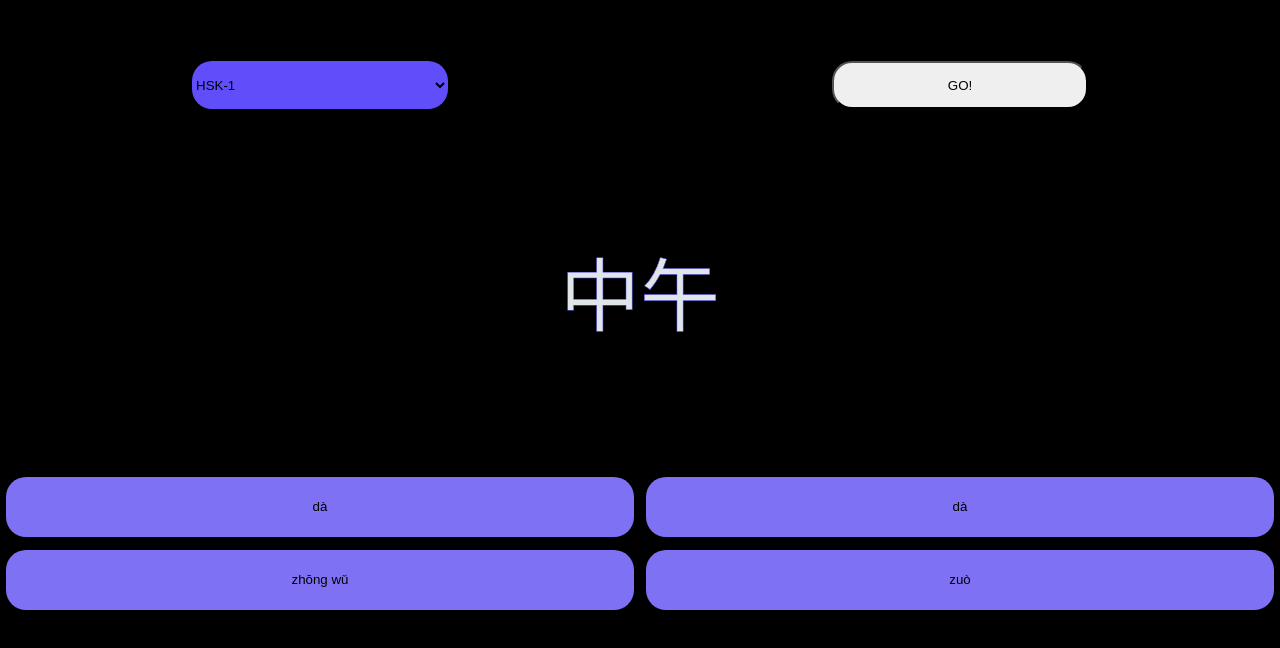
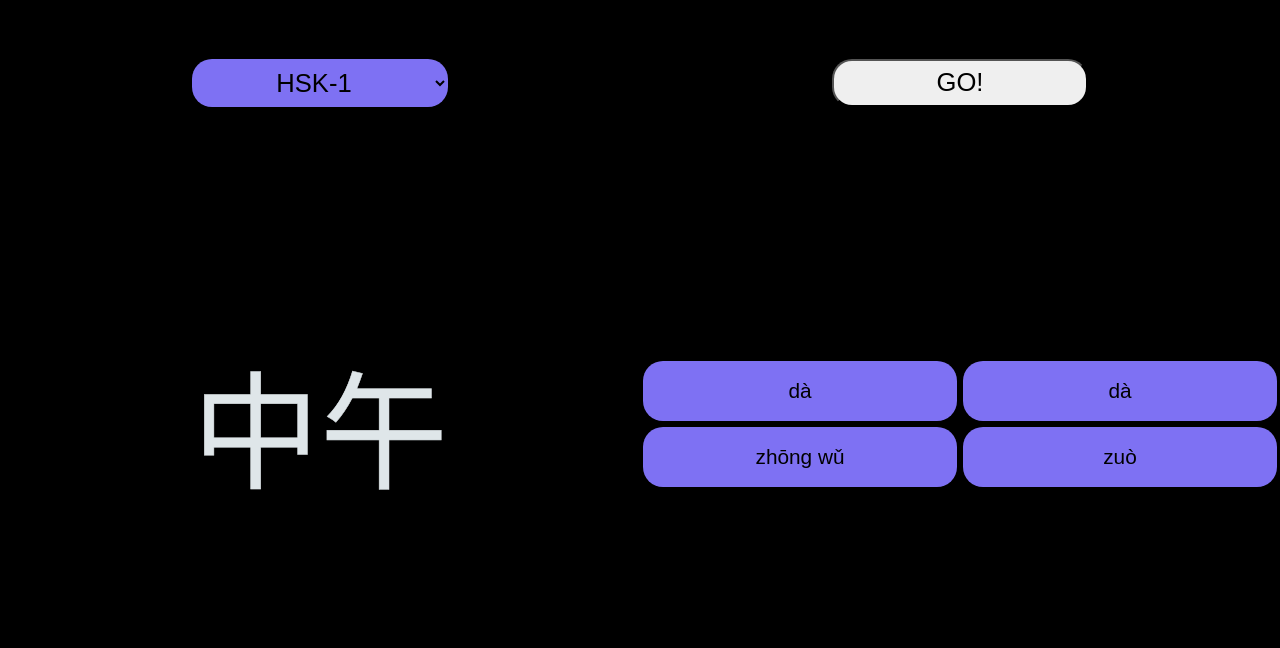
Before and after one commit to GaloMegg/HSK, a website: page index.html in a window 1280 px wide. Drawn offline with Linux system fonts and the light colour scheme.

Commit message:
responsiveness

```diff
--- a/index.html
+++ b/index.html
@@ -26,6 +26,7 @@
             </select>
             <button class=" button__go" value="">GO!</button>
         </nav>
+        <div class="responsiveFlex">
             <article class="caracter">
                 <h1 class="caracter__zi">
                 </h1>
@@ -36,7 +37,7 @@
                 <button class="correct__flex--c correct__flex--buttons"></button>
                 <button class="correct__flex--d correct__flex--buttons"></button>
             </div>
-
+        </div>
         <footer>
         </footer>
     </div>
--- a/sass/_maingrid.scss
+++ b/sass/_maingrid.scss
@@ -13,3 +13,15 @@
 .darkTheme {
   background-color: v.$darkBlack;
 }
+.responsiveFlex{
+  width: 100%;
+}
+
+@media screen and (min-width: 540px) {
+  .responsiveFlex{
+    display: flex;
+    width: 100%;
+    height: 50vh;
+    align-items: center;
+  }
+}
--- a/sass/caracter/_caracter.scss
+++ b/sass/caracter/_caracter.scss
@@ -9,6 +9,14 @@
     color: v.$lightGray;
     font-size: 5rem;
     font-weight: lighter;
-    -webkit-text-stroke: 0.5px v.$principalBlue;
+    -webkit-text-stroke: 0.5px v.$lightGray;
   }
 }
+
+@media screen and (min-width: 659px) {
+  .caracter {
+    .caracter__zi {
+      font-size: 8rem;
+    }
+  }
+}
--- a/sass/correct/_correct.scss
+++ b/sass/correct/_correct.scss
@@ -20,3 +20,11 @@
 //     background-color: v.$greenMint;
 //   }
 }
+
+@media screen and (min-width: 840px) {
+  .correct__flex {
+    .correct__flex--buttons {
+      font-size: 1.3rem;
+    }
+  }
+}
--- a/sass/nav/_nav.scss
+++ b/sass/nav/_nav.scss
@@ -4,31 +4,47 @@
   display: flex;
   width: 100%;
   justify-content: space-around;
-  .checkedBox {
-    display: none;
-  }
-  .checkLabel {
-    width: 10%;
-    .checkLabel--img {
-      width: 100%;
-    }
-  }
+  // .checkedBox {
+  //   display: none;
+  // }
+  // .checkLabel {
+  //   width: 10%;
+  //   .checkLabel--img {
+  //     width: 100%;
+  //   }
+  // }
   .button__go {
     width: 20%;
     height: 6vh;
     border-radius: 20px;
   }
   .select__level {
-    background-color: v.$principalBlue;
+    background-color: v.$secondaryBlue;
     border-radius: 20px;
     border: none;
     height: 6vh;
     width: 20%;
+    text-align: center;
     &:focus {
       transform: scale(1.01);
     }
     .select__level--op {
+      text-align: center;
       background-color: v.$secondaryBlue;
     }
   }
 }
+
+@media screen and (min-width: 840px) {
+  .nav__menu {
+    .select__level {
+      font-size: 1.6rem;
+      .select__level--op {
+        font-size: 1rem;
+      }
+    }
+    .button__go {
+      font-size: 1.6rem;
+    }
+  }
+}
```
Also changed, not shown: css/main.css, 1 other file. Lines whose indentation alone changed are shown as unchanged.
